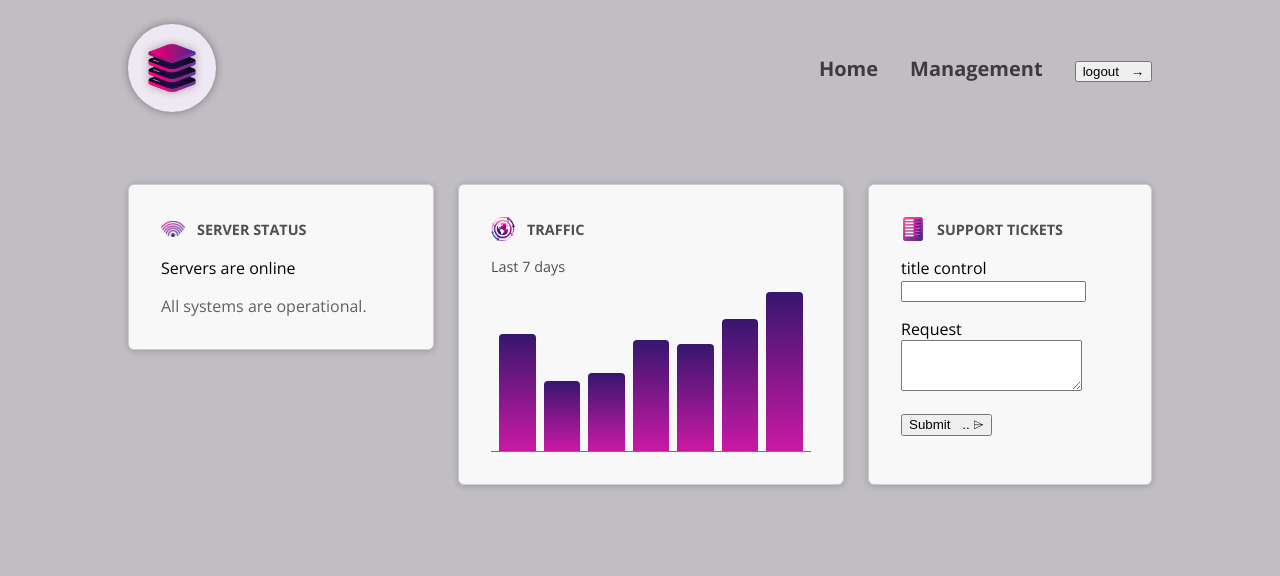
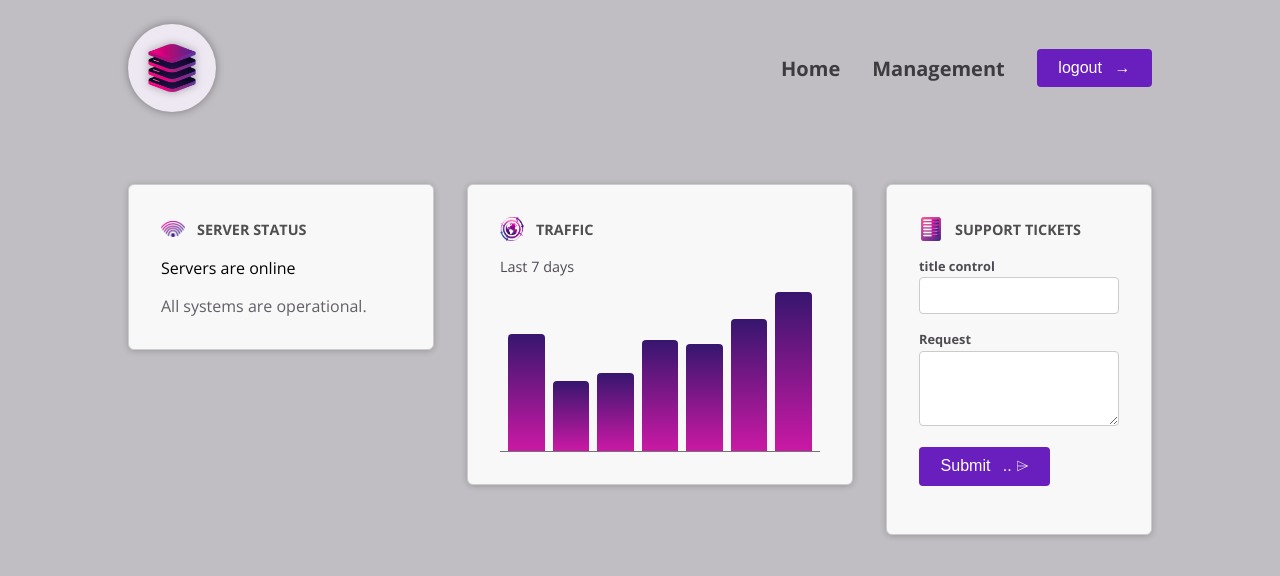
Before and after one commit to khaled-mohamed-ali/second-angular-training-project, an Angular app: page / in a window 1280 px wide. Shown: the top 576 px of the page. Built offline with nearby package versions, Linux system fonts and the light colour scheme.

Commit message:
update style.css of button component

```diff
--- a/src/app/shared/button/button.component.css
+++ b/src/app/shared/button/button.component.css
@@ -1,4 +1,4 @@
-button {
+:host {
   display: inline-block;
   padding: 0.65rem 1.35rem;
   border-radius: 0.25rem;
@@ -10,16 +10,16 @@
   border: none;
 }
 
-button:hover {
+:host:hover {
   background-color: #551b98;
 }
 
-.icon {
+ .icon {
   display: inline-block;
   margin-left: 0.5rem;
   transition: transform 0.2s ease-in-out;
 }
 
-button:hover .icon {
+:host:hover .icon {
   transform: translateX(4px);
 }
--- a/src/app/shared/control/control.component.html
+++ b/src/app/shared/control/control.component.html
@@ -1,4 +1,4 @@
-<p>
+<p class="control">
     <label>{{lable()}}</label>
     <!-- <input name="title" id="title" /> -->
      <ng-content select="[input,textarea]"></ng-content>
--- a/src/app/shared/control/control.component.ts
+++ b/src/app/shared/control/control.component.ts
@@ -1,11 +1,12 @@
-import { Component, input } from '@angular/core';
+import { Component, input, ViewEncapsulation } from '@angular/core';
 
 @Component({
   selector: 'app-control',
   standalone: true,
   imports: [],
   templateUrl: './control.component.html',
-  styleUrl: './control.component.css'
+  styleUrl: './control.component.css',
+  encapsulation: ViewEncapsulation.None
 })
 export class ControlComponent {
   lable=input.required<string>()
```
